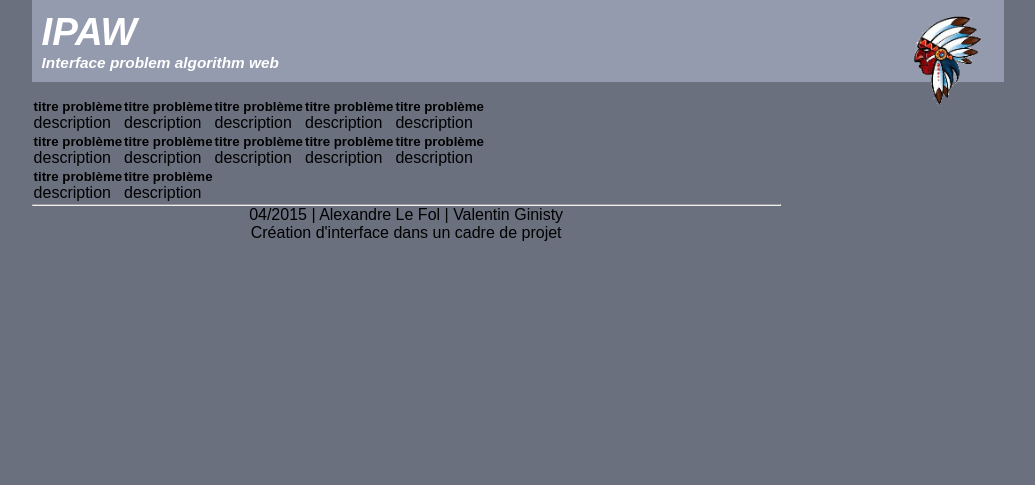
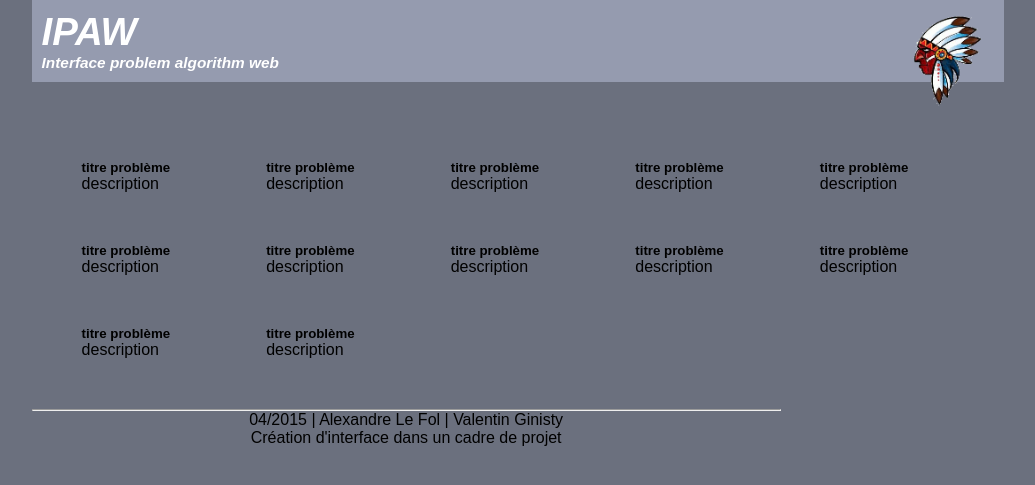
Before and after one commit to Tintino54/interfaceweb, a PHP site: page / in a window 1280 px wide. Shown: the top 485 px of the page, without its empty margins (122-1157 px from the left). Run offline with PHP 8.4, Linux system fonts and the light colour scheme.

Commit message:
amélioration tableau

```diff
--- a/view/Tableau/Tableau.php
+++ b/view/Tableau/Tableau.php
@@ -18,7 +18,7 @@ Class Tableau{
 	}
 
 	public function generate(){
-		echo '<table name="'.$this->m_name.'"'.' id="'.$this->m_id.'"'.' >';
+		echo '<table cellspacing="50" name="'.$this->m_name.'"'.' id="'.$this->m_id.'"'.' >';
 		echo '<tr>';
 		$compteur = 0;
 		foreach ($this->m_lignes as $key => $ligne) {
--- a/view/style.css
+++ b/view/style.css
@@ -89,3 +89,7 @@ footer{
 	width: 77%;
 	text-align: center;
 }
+
+table {
+	width : 100%;
+}
```
